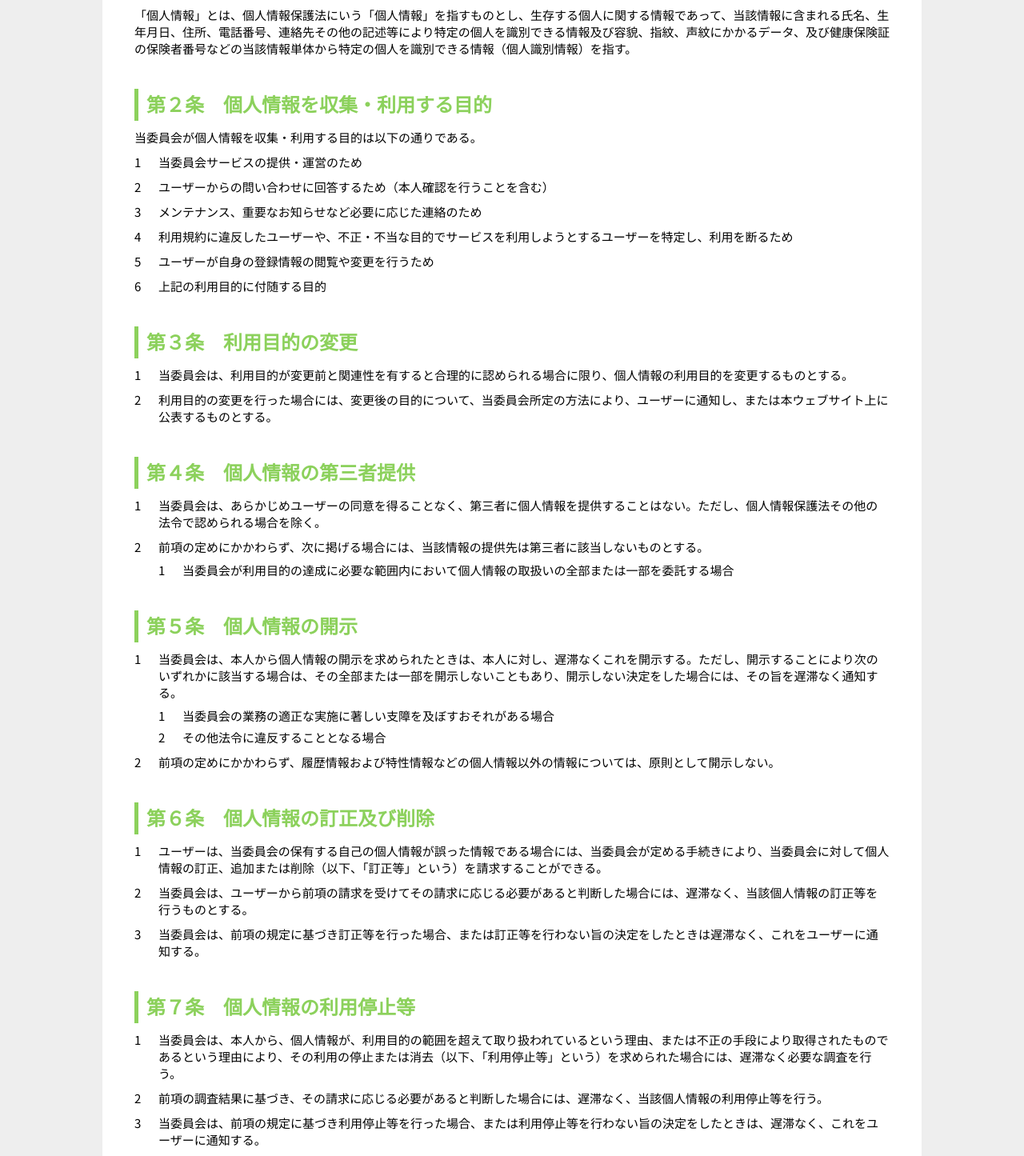
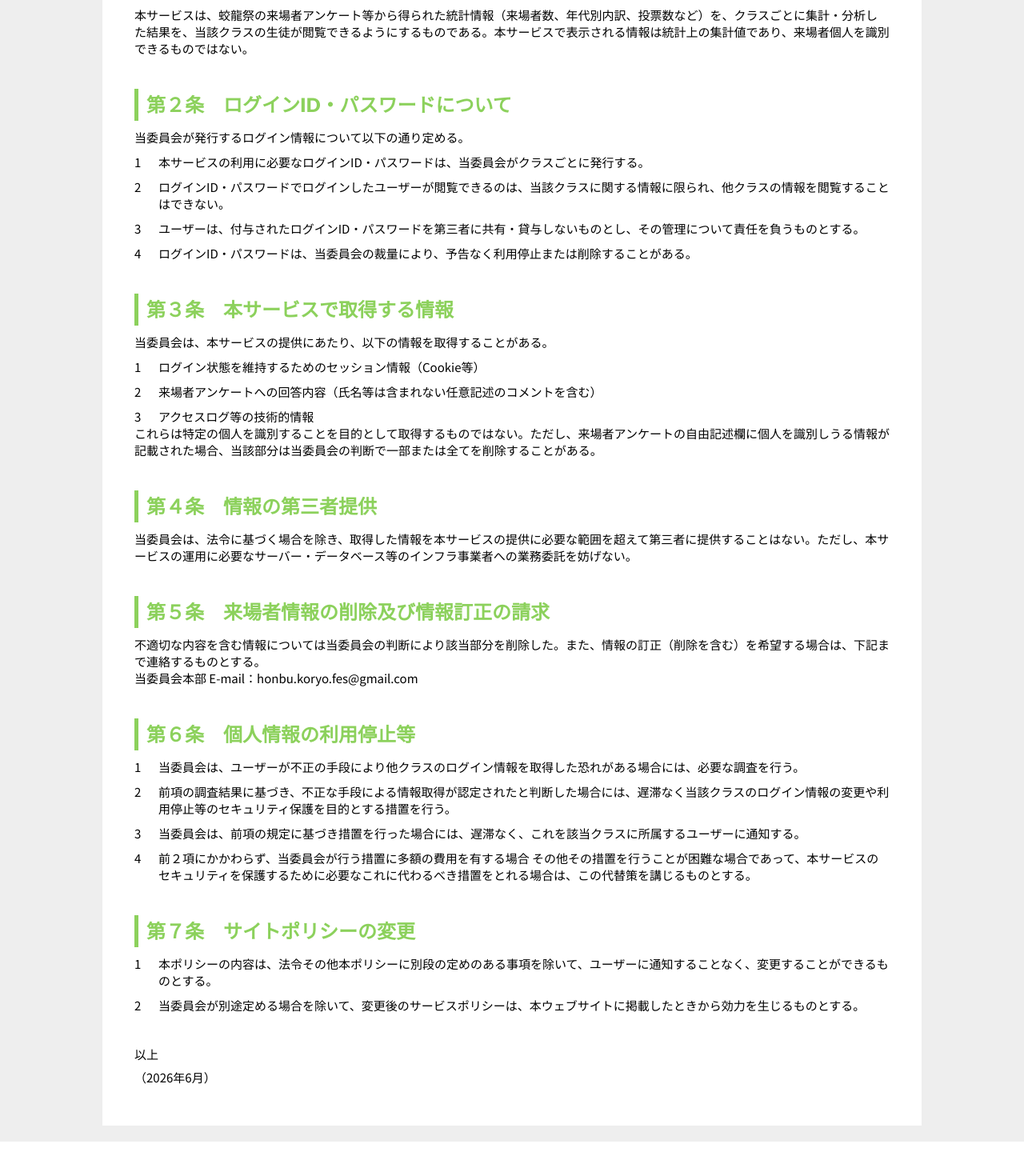
Before and after one commit to koryojohogijutsu/koryo-fes.results, a Next.js app: page /privacypolicy in a window 1280 px wide. Shown: the part 358-1803 px from the top of the page at 80% size. Built offline with nearby package versions, Linux system fonts and the light colour scheme.

Commit message:
Update PrivacyPage.tsx

```diff
--- a/components/PrivacyPage.tsx
+++ b/components/PrivacyPage.tsx
@@ -3,94 +3,73 @@ import styles from "./PrivacyPage.module.css";
 
 export function PrivacyPage() {
   return (
-    <KoryoLayout subtitle="個人情報保護への取り組み">
+    <KoryoLayout subtitle="ご利用にあたって">
       <div className={styles.card}>
         {/* ページタイトル */}
         <div className={styles.pageTitleBlock}>
           <span className={styles.pageTitleBar} />
-          <h1 className={styles.pageTitle}>プライバシーポリシー</h1>
+          <h1 className={styles.pageTitle}>サービスポリシー</h1>
         </div>
 
         <p className={styles.intro}>
-          蛟龍祭実行委員会（以下、「当委員会」という）は、本ウェブサイト上で提供するサービス（以下、「本サービス」という）における、ユーザーの個人情報の取り扱いについて、以下のプライバシーポリシー（以下、「本ポリシー」という）を定める。
+          蛟龍祭実行委員会（以下、「当委員会」という）は、本ウェブサイト上で提供するサービス（以下、「本サービス」という）における、情報の取り扱いについて、以下のとおり定める。
         </p>
 
-        <Section title="第１条　個人情報">
+        <Section title="第１条　本サービスについて">
           <p>
-            「個人情報」とは、個人情報保護法にいう「個人情報」を指すものとし、生存する個人に関する情報であって、当該情報に含まれる氏名、生年月日、住所、電話番号、連絡先その他の記述等により特定の個人を識別できる情報及び容貌、指紋、声紋にかかるデータ、及び健康保険証の保険者番号などの当該情報単体から特定の個人を識別できる情報（個人識別情報）を指す。
+            本サービスは、蛟龍祭の来場者アンケート等から得られた統計情報（来場者数、年代別内訳、投票数など）を、クラスごとに集計・分析した結果を、当該クラスの生徒が閲覧できるようにするものである。本サービスで表示される情報は統計上の集計値であり、来場者個人を識別できるものではない。
           </p>
         </Section>
 
-        <Section title="第２条　個人情報を収集・利用する目的">
-          <p>当委員会が個人情報を収集・利用する目的は以下の通りである。</p>
+        <Section title="第２条　ログインID・パスワードについて">
+          <p>当委員会が発行するログイン情報について以下の通り定める。</p>
           <ol className={styles.orderedList}>
-            <li>当委員会サービスの提供・運営のため</li>
-            <li>ユーザーからの問い合わせに回答するため（本人確認を行うことを含む）</li>
-            <li>メンテナンス、重要なお知らせなど必要に応じた連絡のため</li>
-            <li>利用規約に違反したユーザーや、不正・不当な目的でサービスを利用しようとするユーザーを特定し、利用を断るため</li>
-            <li>ユーザーが自身の登録情報の閲覧や変更を行うため</li>
-            <li>上記の利用目的に付随する目的</li>
+            <li>本サービスの利用に必要なログインID・パスワードは、当委員会がクラスごとに発行する。</li>
+            <li>ログインID・パスワードでログインしたユーザーが閲覧できるのは、当該クラスに関する情報に限られ、他クラスの情報を閲覧することはできない。</li>
+            <li>ユーザーは、付与されたログインID・パスワードを第三者に共有・貸与しないものとし、その管理について責任を負うものとする。</li>
+            <li>ログインID・パスワードは、当委員会の裁量により、予告なく利用停止または削除することがある。</li>
           </ol>
         </Section>
 
-        <Section title="第３条　利用目的の変更">
+        <Section title="第３条　本サービスで取得する情報">
+          <p>当委員会は、本サービスの提供にあたり、以下の情報を取得することがある。</p>
           <ol className={styles.orderedList}>
-            <li>当委員会は、利用目的が変更前と関連性を有すると合理的に認められる場合に限り、個人情報の利用目的を変更するものとする。</li>
-            <li>利用目的の変更を行った場合には、変更後の目的について、当委員会所定の方法により、ユーザーに通知し、または本ウェブサイト上に公表するものとする。</li>
+            <li>ログイン状態を維持するためのセッション情報（Cookie等）</li>
+            <li>来場者アンケートへの回答内容（氏名等は含まれない任意記述のコメントを含む）</li>
+            <li>アクセスログ等の技術的情報</li>
+          </ol>
+          <p>これらは特定の個人を識別することを目的として取得するものではない。ただし、来場者アンケートの自由記述欄に個人を識別しうる情報が記載された場合、当該部分は当委員会の判断で一部または全てを削除することがある。</p>
+        </Section>
+
+        <Section title="第４条　情報の第三者提供">
+            <p>
+              当委員会は、法令に基づく場合を除き、取得した情報を本サービスの提供に必要な範囲を超えて第三者に提供することはない。ただし、本サービスの運用に必要なサーバー・データベース等のインフラ事業者への業務委託を妨げない。
+            </p>
+        </Section>
+
+        <Section title="第５条　来場者情報の削除及び情報訂正の請求">
+          <p>不適切な内容を含む情報については当委員会の判断により該当部分を削除した。また、情報の訂正（削除を含む）を希望する場合は、下記まで連絡するものとする。</p>
+          <p>当委員会本部 E-mail：honbu.koryo.fes@gmail.com</p>
+        </Section>
+
+        <Section title="第６条　個人情報の利用停止等">
+          <ol className={styles.orderedList}>
+            <li>当委員会は、ユーザーが不正の手段により他クラスのログイン情報を取得した恐れがある場合には、必要な調査を行う。</li>
+            <li>前項の調査結果に基づき、不正な手段による情報取得が認定されたと判断した場合には、遅滞なく当該クラスのログイン情報の変更や利用停止等のセキュリティ保護を目的とする措置を行う。</li>
+            <li>当委員会は、前項の規定に基づき措置を行った場合には、遅滞なく、これを該当クラスに所属するユーザーに通知する。</li>
+            <li>前２項にかかわらず、当委員会が行う措置に多額の費用を有する場合 その他その措置を行うことが困難な場合であって、本サービスのセキュリティを保護するために必要なこれに代わるべき措置をとれる場合は、この代替策を講じるものとする。</li>
           </ol>
         </Section>
 
-        <Section title="第４条　個人情報の第三者提供">
-          <ol className={styles.orderedList}>
-            <li>当委員会は、あらかじめユーザーの同意を得ることなく、第三者に個人情報を提供することはない。ただし、個人情報保護法その他の法令で認められる場合を除く。</li>
-            <li>
-              前項の定めにかかわらず、次に掲げる場合には、当該情報の提供先は第三者に該当しないものとする。
-              <ol className={styles.innerList}>
-                <li>当委員会が利用目的の達成に必要な範囲内において個人情報の取扱いの全部または一部を委託する場合</li>
-              </ol>
-            </li>
-          </ol>
-        </Section>
-
-        <Section title="第５条　個人情報の開示">
-          <ol className={styles.orderedList}>
-            <li>
-              当委員会は、本人から個人情報の開示を求められたときは、本人に対し、遅滞なくこれを開示する。ただし、開示することにより次のいずれかに該当する場合は、その全部または一部を開示しないこともあり、開示しない決定をした場合には、その旨を遅滞なく通知する。
-              <ol className={styles.innerList}>
-                <li>当委員会の業務の適正な実施に著しい支障を及ぼすおそれがある場合</li>
-                <li>その他法令に違反することとなる場合</li>
-              </ol>
-            </li>
-            <li>前項の定めにかかわらず、履歴情報および特性情報などの個人情報以外の情報については、原則として開示しない。</li>
-          </ol>
-        </Section>
-
-        <Section title="第６条　個人情報の訂正及び削除">
-          <ol className={styles.orderedList}>
-            <li>ユーザーは、当委員会の保有する自己の個人情報が誤った情報である場合には、当委員会が定める手続きにより、当委員会に対して個人情報の訂正、追加または削除（以下、「訂正等」という）を請求することができる。</li>
-            <li>当委員会は、ユーザーから前項の請求を受けてその請求に応じる必要があると判断した場合には、遅滞なく、当該個人情報の訂正等を行うものとする。</li>
-            <li>当委員会は、前項の規定に基づき訂正等を行った場合、または訂正等を行わない旨の決定をしたときは遅滞なく、これをユーザーに通知する。</li>
-          </ol>
-        </Section>
-
-        <Section title="第７条　個人情報の利用停止等">
-          <ol className={styles.orderedList}>
-            <li>当委員会は、本人から、個人情報が、利用目的の範囲を超えて取り扱われているという理由、または不正の手段により取得されたものであるという理由により、その利用の停止または消去（以下、「利用停止等」という）を求められた場合には、遅滞なく必要な調査を行う。</li>
-            <li>前項の調査結果に基づき、その請求に応じる必要があると判断した場合には、遅滞なく、当該個人情報の利用停止等を行う。</li>
-            <li>当委員会は、前項の規定に基づき利用停止等を行った場合、または利用停止等を行わない旨の決定をしたときは、遅滞なく、これをユーザーに通知する。</li>
-            <li>前２項にかかわらず、利用停止等に多額の費用を有する場合その他利用停止等を行うことが困難な場合であって、ユーザーの権利利益を保護するために必要なこれに代わるべき措置をとれる場合は、この代替策を講じるものとします。</li>
-          </ol>
-        </Section>
-
-        <Section title="第８条　プライバシーポリシーの変更">
+        <Section title="第７条　サイトポリシーの変更">
           <ol className={styles.orderedList}>
             <li>本ポリシーの内容は、法令その他本ポリシーに別段の定めのある事項を除いて、ユーザーに通知することなく、変更することができるものとする。</li>
-            <li>当委員会が別途定める場合を除いて、変更後のプライバシーポリシーは、本ウェブサイトに掲載したときから効力を生じるものとする。</li>
+            <li>当委員会が別途定める場合を除いて、変更後のサービスポリシーは、本ウェブサイトに掲載したときから効力を生じるものとする。</li>
           </ol>
         </Section>
 
         <p className={styles.closing}>以上</p>
-        <p className={styles.date}>（2026年06月）</p>
+        <p className={styles.date}>（2026年6月）</p>
       </div>
     </KoryoLayout>
   );
```
